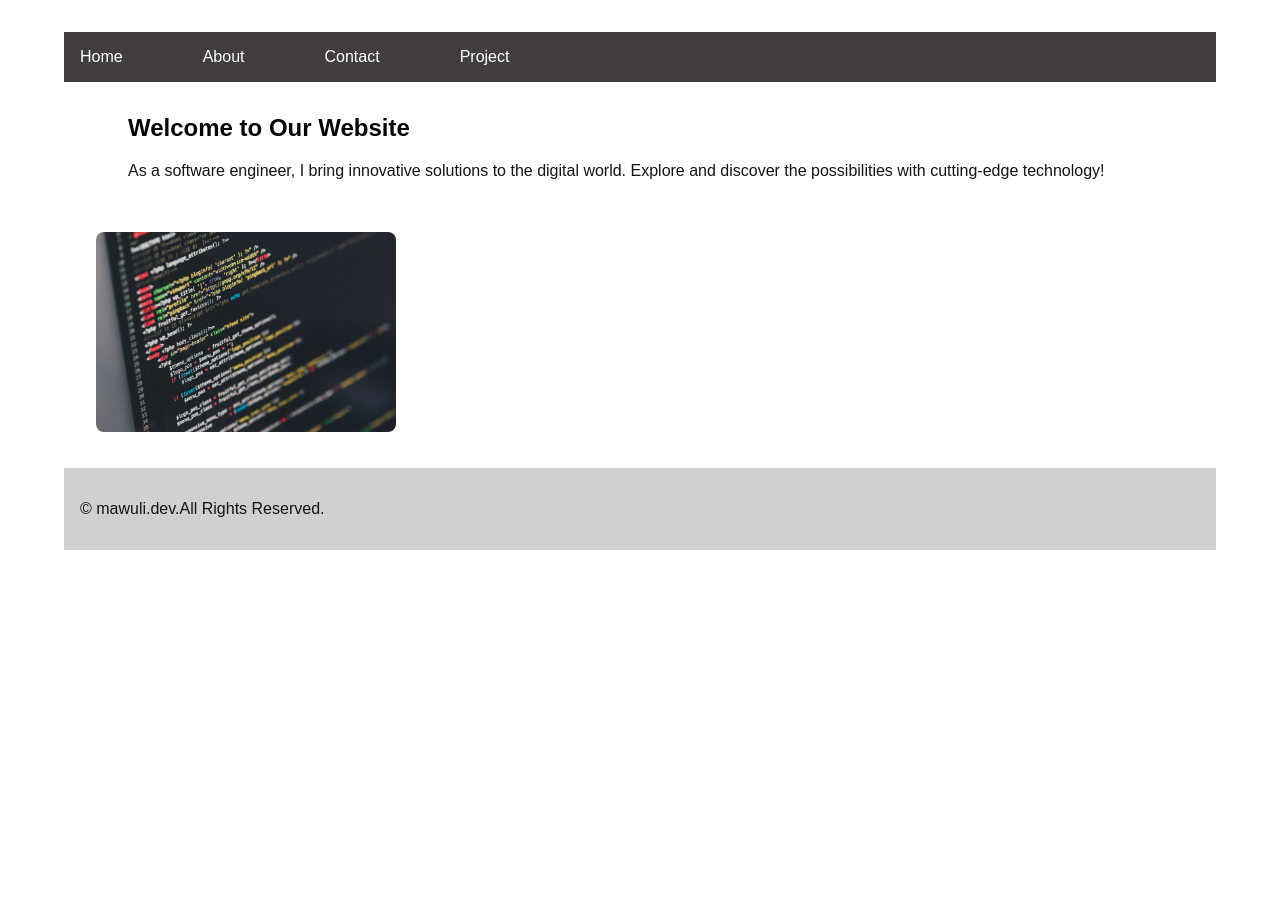
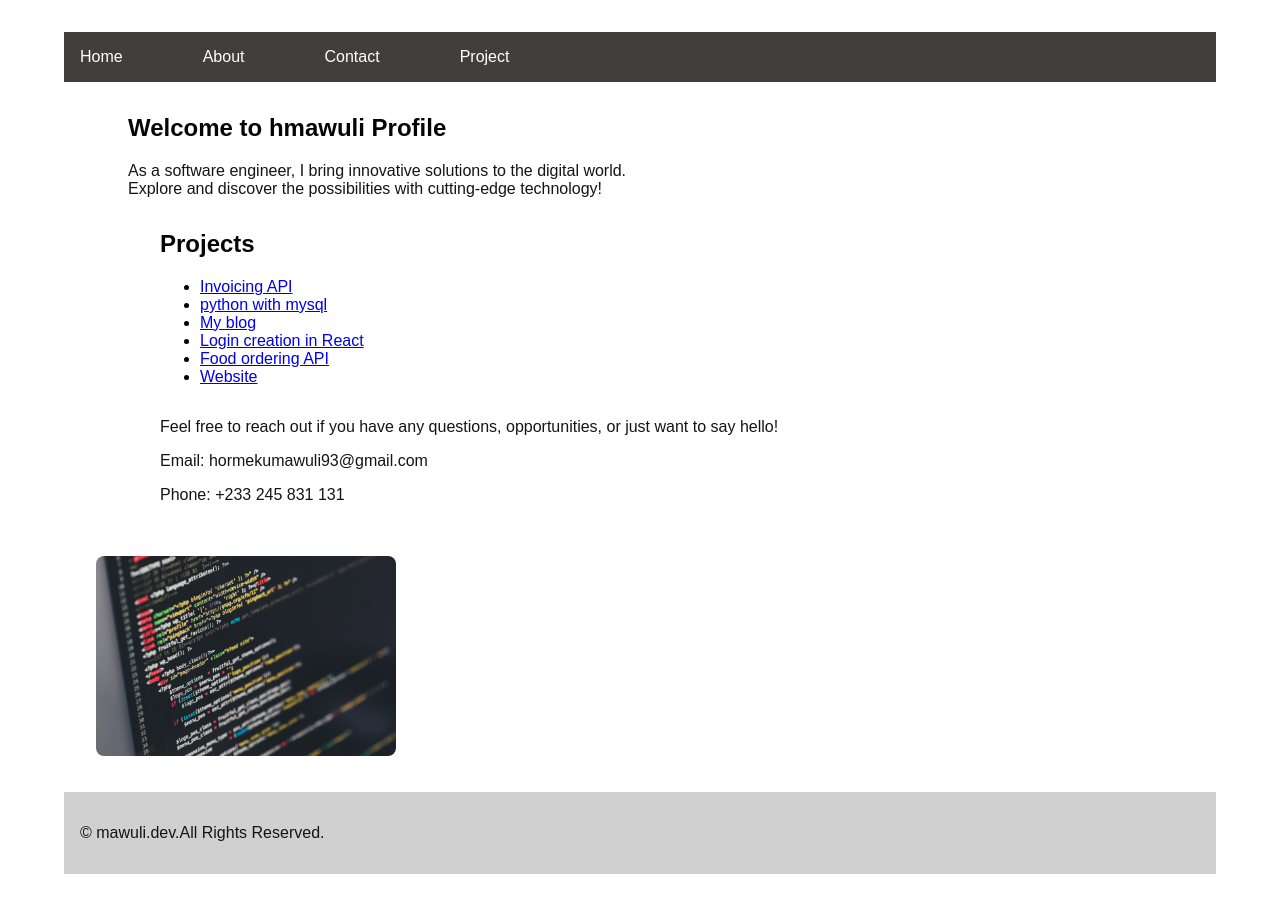
Before and after one commit to hmawuli/Project-website-, a React (Create React App) app: page / in a window 1280 px wide. Before the commit the page ends 800 px from the top, so only its background shows below. Built offline with nearby package versions, Linux system fonts and the light colour scheme.

Commit message:
edit the profile i the home.js page

```diff
--- a/src/components/Home.js
+++ b/src/components/Home.js
@@ -1,16 +1,20 @@
 import React from "react";
+//import About from "./About";
+import Contact from "./Contact"
+import Project from "./Project"
 import image from "../Image/coding.jpg"; // Replace with the actual path to your image
 function Home() {
   return (
     <div >
       <div>
-        <h2>Welcome to Our Website</h2>
+        <h2>Welcome to hmawuli Profile</h2>
         <p>
           As a software engineer, I bring innovative solutions to the digital
-          world. Explore and discover the possibilities with cutting-edge
+          world.<br/> Explore and discover the possibilities with cutting-edge
           technology!
         </p>
-
+          <Project/>
+          <Contact/>
         {/* Add more content as needed */}
       </div>
       <img
```
